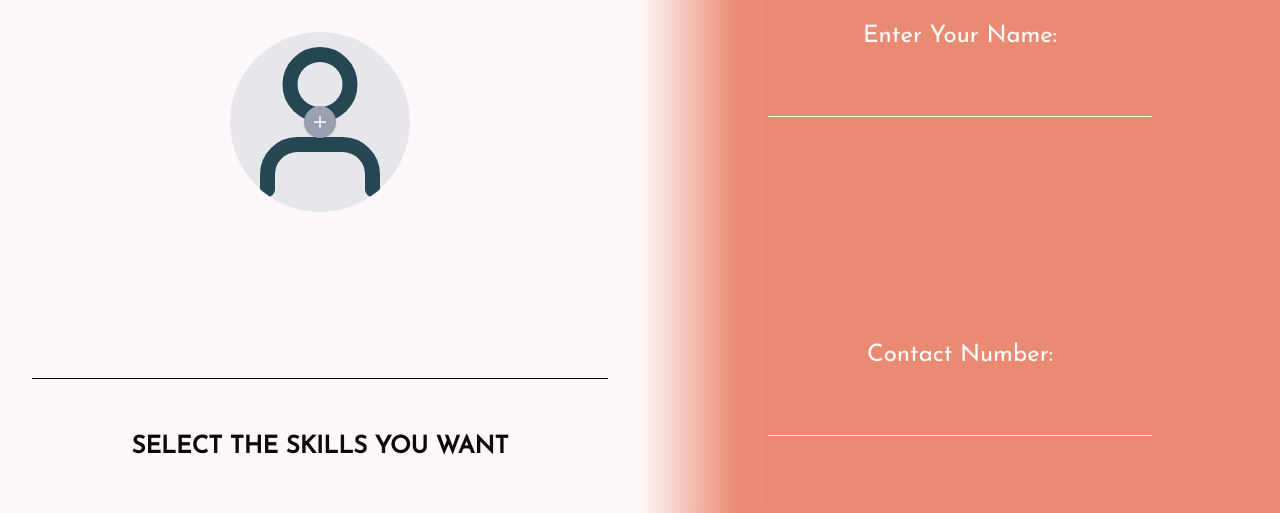
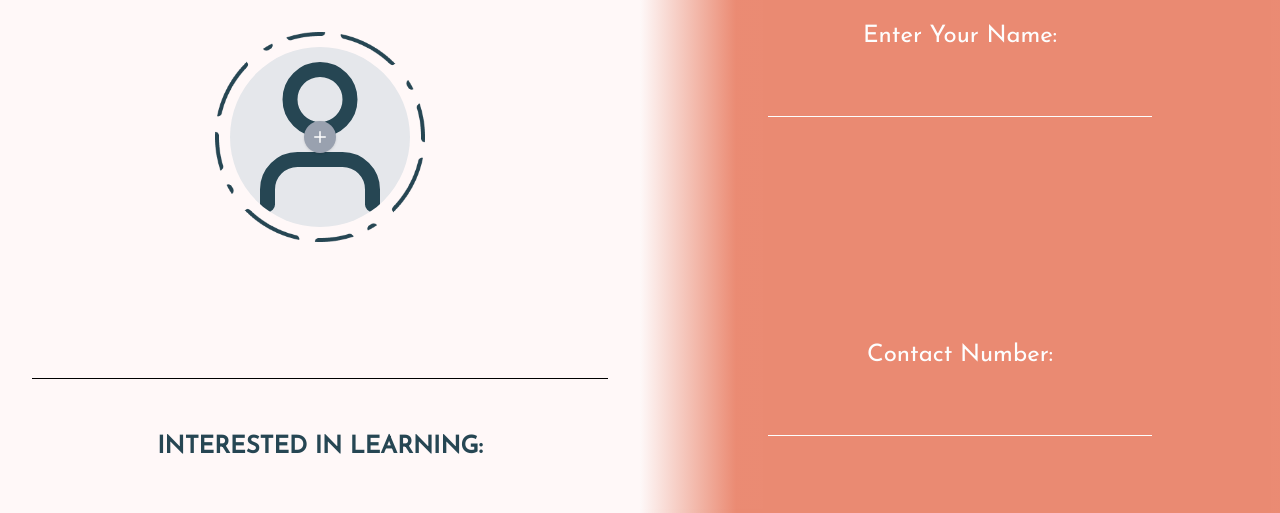
Before and after one commit to Moazam-Saif/skillswap-platform, a React (Vite) app in the folder client/: page /profile in a window 1280 px wide. Shown: the top 513 px of the page. Built offline with nearby package versions, Linux system fonts and the light colour scheme; no server answers; a web font is replaced by a local one.

Commit message:
ui changes

```diff
--- a/client/src/components/ImageUploader.jsx
+++ b/client/src/components/ImageUploader.jsx
@@ -16,7 +16,15 @@ const ImageUploader = ({ image, onChange }) => {
   };
 
   return (
-    <div className="relative flex items-center justify-center sm:w-56 sm:h-56 md:w-[180px] md:h-[180px] mx-auto">
+
+    <div className="relative flex items-center justify-center sm:w-64 sm:h-64 md:w-[210px] md:h-[210px] mx-auto" style={{
+        backgroundImage: `url(/circleFrame.png)`, // frame is the PNG path
+        backgroundPosition: "center",
+        backgroundRepeat: "no-repeat",
+        backgroundSize: "contain"
+      }}>
+    <div className="relative flex items-center justify-center sm:w-56 sm:h-56 md:w-[180px] md:h-[180px] mx-auto"
+      >
         {image ? (
         <img
           src={image}
@@ -44,6 +52,7 @@ const ImageUploader = ({ image, onChange }) => {
         className="hidden"
       />
     </div>
+    </div>
   );
 };
 
--- a/client/src/components/SkillSelection.jsx
+++ b/client/src/components/SkillSelection.jsx
@@ -94,7 +94,7 @@ const SkillSearch = () => {
   return (
     <div className="relative w-full h-1/2 p-3 flex flex-col gap-[30%]">
       {/* Search Input Container */}
-       <h1 className="mx-auto text-2xl font-bold">SELECT THE SKILLS YOU WANT</h1>
+       <h1 className="mx-auto text-2xl font-bold text-[#264653]">INTERESTED IN LEARNING:</h1>
       <div className="relative flex flex-col gap-0" ref={containerRef}>
         <div className="relative w-full flex items-center justify-center">
           <input
```
Also changed, not shown: client/public/circleFrame.png (added).
